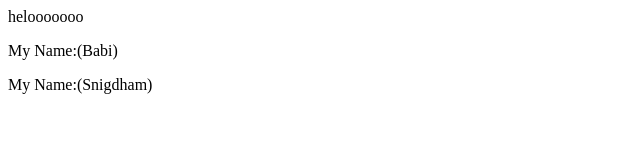
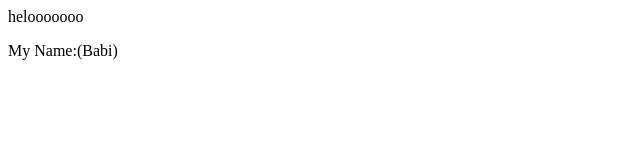
Before and after one commit to SnigdhamRoy/newrepo, a plain HTML site: page index.html in a window 1280 px wide. Shown: the whole page, without its empty margins (0-640 px from the left). Drawn offline with Linux system fonts and the light colour scheme.

Commit message:
New name

```diff
--- a/index.html
+++ b/index.html
@@ -1,3 +1,2 @@
 <p>helooooooo</p>
 <p>My Name:(Babi)</p>
-<p>My Name:(Snigdham)</p>
```
